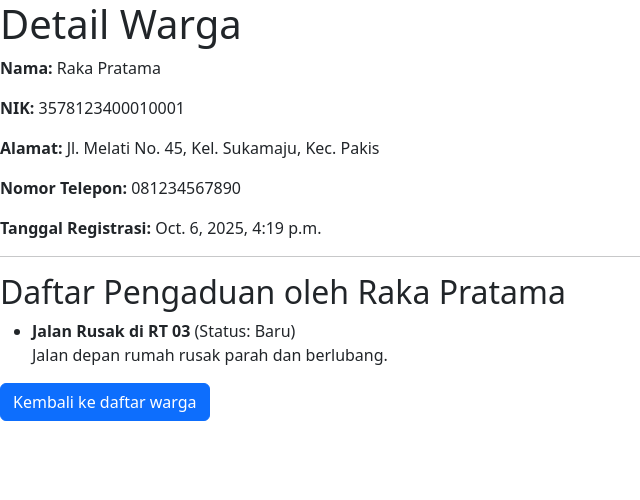
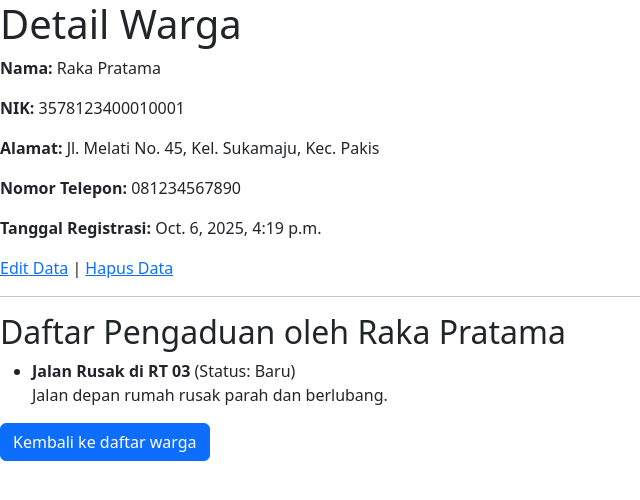
Before and after one commit to Fian-Alfian/WargaKelurahan, a Django app: page /warga/1/ in a window 1280 px wide. Shown: the top 500 px of the page, without its empty margins (0-640 px from the left). Run offline with Django 5.2, Linux system fonts and the light colour scheme; data comes from the database, SQL or seed files in the repository.

Commit message:
Third Commit-CRUD

```diff
--- a/data_kelurahan/warga/templates/warga/pengaduan_list.html
+++ b/data_kelurahan/warga/templates/warga/pengaduan_list.html
@@ -18,6 +18,8 @@
                 <small>Tanggal: {{ aduan.tanggal_lapor }}</small>
                 <p>{{ aduan.deskripsi }}</p>
             </li>
+            <a href="{% url 'pengaduan-edit' aduan.pk %}">Edit</a> |
+            <a href="{% url 'pengaduan-hapus' aduan.pk %}">Hapus</a>
             <hr>
         {% empty %}
             <li>Belum ada data pengaduan yang tercatat.</li>
--- a/data_kelurahan/warga/templates/warga/warga_detail.html
+++ b/data_kelurahan/warga/templates/warga/warga_detail.html
@@ -11,6 +11,8 @@
     <p><strong>Alamat:</strong> {{ object.alamat }}</p>
     <p><strong>Nomor Telepon:</strong> {{ object.no_telepon }}</p>
     <p><strong>Tanggal Registrasi:</strong> {{ object.tanggal_registrasi }}</p>
+    <a href="{% url 'warga-edit' object.pk %}">Edit Data</a> |
+    <a href="{% url 'warga-hapus' object.pk %}">Hapus Data</a>
 
     <hr>
     <h2>Daftar Pengaduan oleh {{ object.nama_lengkap }}</h2>
--- a/data_kelurahan/warga/urls.py
+++ b/data_kelurahan/warga/urls.py
@@ -1,5 +1,5 @@
 from django.urls import path
-from .views import WargaListView, WargaDetailView, PengaduanListView, WargaCreateView, PengaduanCreateView
+from .views import WargaListView, WargaDetailView, PengaduanListView, WargaCreateView, PengaduanCreateView, WargaUpdateView, WargaDeleteView, PengaduanUpdateView, PengaduanDeleteView
 
 urlpatterns = [
     path('', WargaListView.as_view(), name='warga-list'),
@@ -7,4 +7,8 @@ urlpatterns = [
     path('<int:pk>/', WargaDetailView.as_view(), name='warga-detail'),
     path('pengaduan/', PengaduanListView.as_view(), name='pengaduan-list'),
     path('pengaduan/tambah/', PengaduanCreateView.as_view(), name='pengaduan-tambah'),
+    path('<int:pk>/edit/', WargaUpdateView.as_view(), name='warga-edit'),
+    path('<int:pk>/hapus/', WargaDeleteView.as_view(), name='warga-hapus'),
+    path('pengaduan/<int:pk>/edit/', PengaduanUpdateView.as_view(), name='pengaduan-edit'),
+    path('pengaduan/<int:pk>/hapus/', PengaduanDeleteView.as_view(), name='pengaduan-hapus'),
 ]
--- a/data_kelurahan/warga/views.py
+++ b/data_kelurahan/warga/views.py
@@ -1,6 +1,6 @@
 from django.shortcuts import render
 from django.urls import reverse_lazy
-from django.views.generic import ListView, DetailView, CreateView
+from django.views.generic import ListView, DetailView, CreateView, UpdateView, DeleteView
 from .models import Warga, Pengaduan
 from .forms import WargaForm, PengaduanForm
 
@@ -27,3 +27,25 @@ class PengaduanCreateView(CreateView):
     form_class = PengaduanForm
     template_name = 'warga/pengaduan_form.html'
     success_url = reverse_lazy('pengaduan-list')
+
+class WargaUpdateView(UpdateView):
+    model = Warga
+    form_class = WargaForm
+    template_name = 'warga/warga_form.html' # Kita pakai template yang sama
+    success_url = reverse_lazy('warga-list')
+
+class WargaDeleteView(DeleteView):
+    model = Warga
+    template_name = 'warga/warga_confirm_delete.html'
+    success_url = reverse_lazy('warga-list')
+
+class PengaduanUpdateView(UpdateView):
+    model = Pengaduan
+    form_class = PengaduanForm
+    template_name = 'warga/pengaduan_form.html'  # bisa gunakan template form yang sudah ada
+    success_url = reverse_lazy('pengaduan-list')
+
+class PengaduanDeleteView(DeleteView):
+    model = Pengaduan
+    template_name = 'warga/pengaduan_confirm_delete.html'
+    success_url = reverse_lazy('pengaduan-list')
```
Also changed, not shown: data_kelurahan/warga/templates/warga/warga_confirm_delete.html (added, +20 -0 lines).
